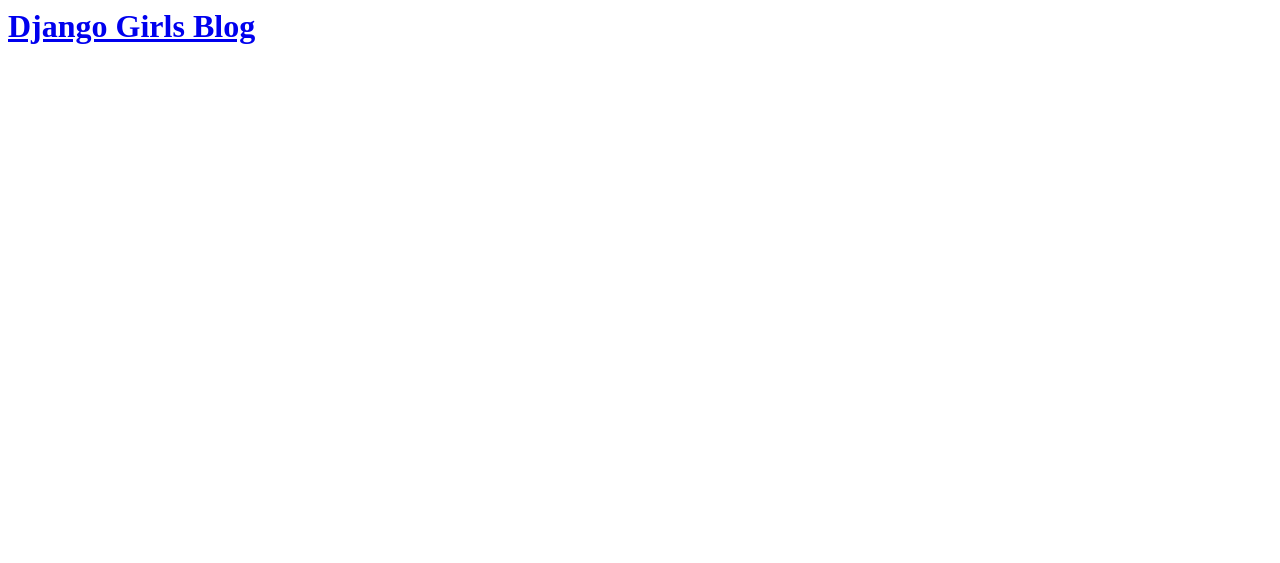
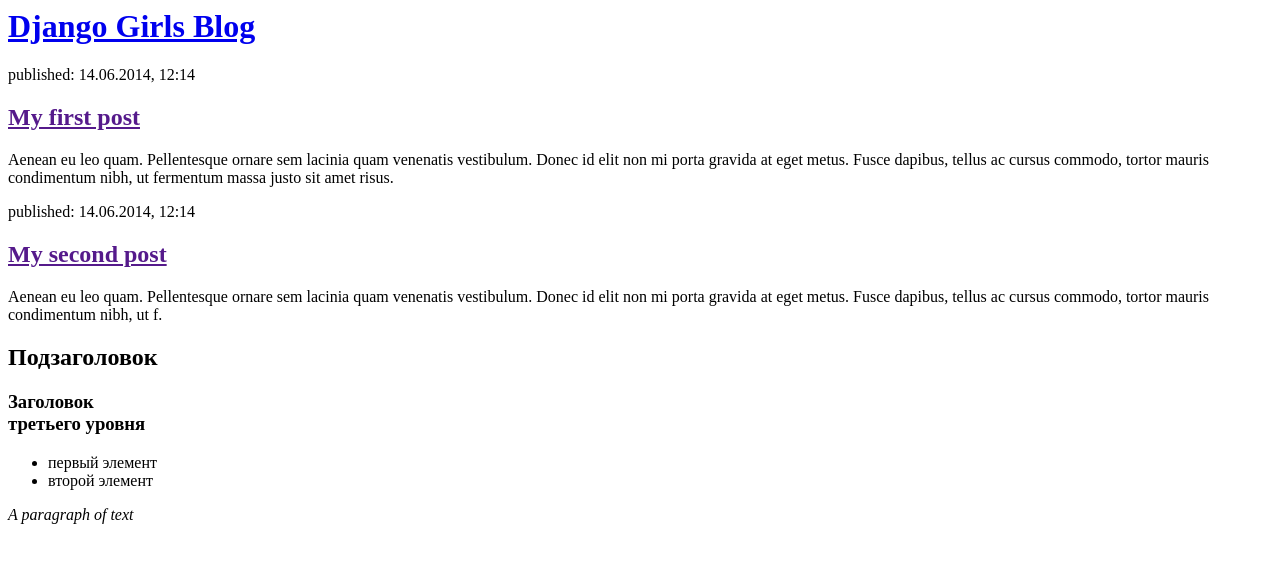
Before and after one commit to glasslock372/djprep, a Django app: page / in a window 1280 px wide. Shown: the top 563 px of the page. Run offline with Django 3.2, Linux system fonts and the light colour scheme; data that the repository does not hold is empty; some libraries are stand-ins or nearby versions.

Commit message:
Changed HTML 080819

```diff
--- a/blog/templates/blog/post_list.html
+++ b/blog/templates/blog/post_list.html
@@ -1,12 +1,34 @@
-{% for post in posts %}
-    {{ post }}
-{% endfor %}
+<html>
+    <head>
 
+	<div>
+    <h1><a href="/">Django Girls Blog</a></h1>
+    <div>
+            <p>published: 14.06.2014, 12:14</p>
+            <h2><a href="">My first post</a></h2>
+            <p>Aenean eu leo quam. Pellentesque ornare sem lacinia quam venenatis vestibulum. Donec id elit non mi porta gravida at eget metus. Fusce dapibus, tellus ac cursus commodo, tortor mauris condimentum nibh, ut fermentum massa justo sit amet risus.</p>
+        </div>
+        <div>
+            <p>published: 14.06.2014, 12:14</p>
+            <h2><a href="">My second post</a></h2>
+            <p>Aenean eu leo quam. Pellentesque ornare sem lacinia quam venenatis vestibulum. Donec id elit non mi porta gravida at eget metus. Fusce dapibus, tellus ac cursus commodo, tortor mauris condimentum nibh, ut f.</p>
+        </div>
+    </body>
+</html>
+
+    <h2>Подзаголовок</h2>
+    <h3><strong>Заголовок <br />третьего уровня</strong></h3>
+</div>
 <div>
-    <h1><a href="/">Django Girls Blog</a></h1>
+	<ul><li>первый элемент</li><li>второй элемент</li></ul>
 </div>
+<p><em>A paragraph of text</em></p>
 
 {% for post in posts %}
+    <head>
+	<link rel="stylesheet" href="//maxcdn.bootstrapcdn.com/bootstrap/3.2.0/css/bootstrap.min.css">
+    <link rel="stylesheet" href="//maxcdn.bootstrapcdn.com/bootstrap/3.2.0/css/bootstrap-theme.min.css">
+    </head>
     <div>
         <p>published: {{ post.published_date }}</p>
         <h1><a href="">{{ post.title }}</a></h1>
```
